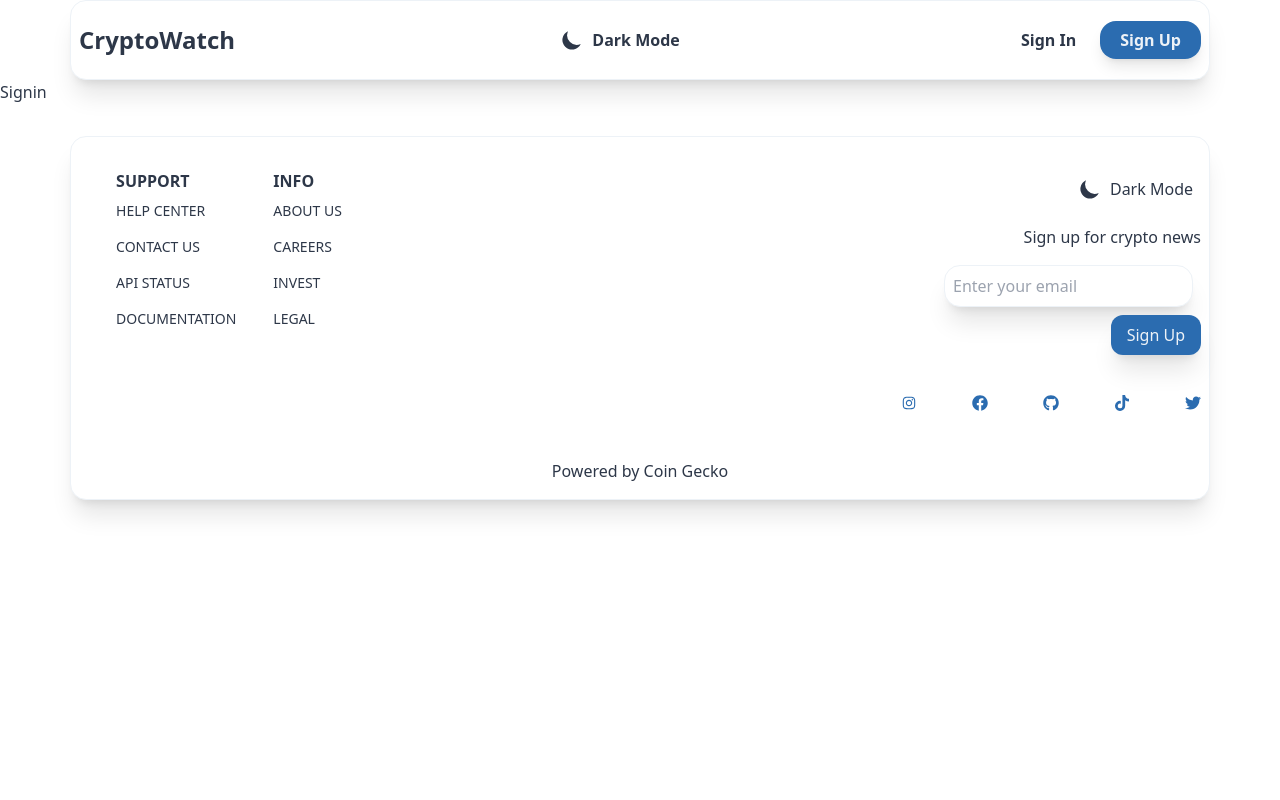
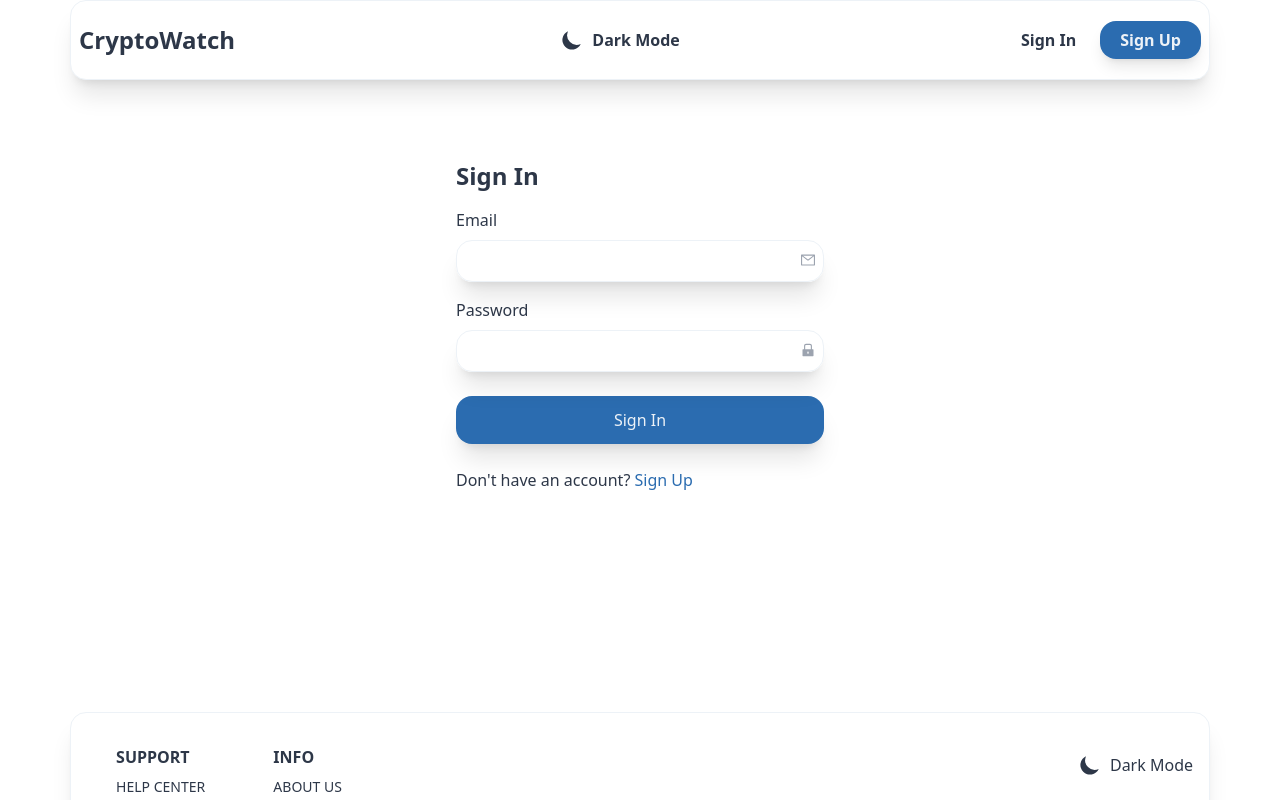
Before and after one commit to nabuhadba/CryptoWatchlist, a React (Create React App) app in the folder cryptowatch/: page /signin in a window 1280 px wide. Shown: the top 800 px of the page. Built offline with nearby package versions, Linux system fonts and the light colour scheme; no server answers.

Commit message:
Created Sign Up and Sign In pages without firebase backend yet

```diff
--- a/cryptowatch/src/routes/Signin.jsx
+++ b/cryptowatch/src/routes/Signin.jsx
@@ -1,8 +1,32 @@
 import React from 'react'
+import { AiFillLock, AiOutlineMail } from 'react-icons/ai'
+import { Link } from 'react-router-dom'
 
 const Signin = () => {
     return (
-        <div>Signin</div>
+        <div>
+            <div className='max-w-[400px] mx-auto min-h-[600px] px-4 py-20'>
+                <h1 className='text-2xl font-bold'>Sign In</h1>
+                <form>
+                    <div className='my-4'>
+                        <label>Email</label>
+                        <div className='my-2 w-full relative rounded-2xl shadow-xl'>
+                            <input className='w-full p-2 bg-primary border border-input rounded-2xl' type="email" />
+                            <AiOutlineMail className='absolute right-2 top-3 text-gray-400' />
+                        </div>
+                    </div>
+                    <div className='my-4'>
+                        <label>Password</label>
+                        <div className='my-2 w-full relative rounded-2xl shadow-xl'>
+                            <input className='w-full p-2 bg-primary border border-input rounded-2xl' type="password" />
+                            <AiFillLock className='absolute right-2 top-3 text-gray-400' />
+                        </div>
+                    </div>
+                    <button className='w-full my-2 p-3 bg-button text-btnText rounded-2xl shadow-xl '>Sign In</button>
+                </form>
+                <p className='my-4'>Don't have an account? <Link to='/signup' className='text-accent'>Sign Up</Link></p>
+            </div>
+        </div>
     )
 }
 
--- a/cryptowatch/src/routes/Signup.jsx
+++ b/cryptowatch/src/routes/Signup.jsx
@@ -1,8 +1,32 @@
 import React from 'react'
+import { AiFillLock, AiOutlineMail } from 'react-icons/ai'
+import { Link } from 'react-router-dom'
 
 const Signup = () => {
     return (
-        <div>Signup</div>
+        <div>
+            <div className='max-w-[400px] mx-auto min-h-[600px] px-4 py-20'>
+                <h1 className='text-2xl font-bold'>Sign Up</h1>
+                <form>
+                    <div className='my-4'>
+                        <label>Email</label>
+                        <div className='my-2 w-full relative rounded-2xl shadow-xl'>
+                            <input className='w-full p-2 bg-primary border border-input rounded-2xl' type="email" />
+                            <AiOutlineMail className='absolute right-2 top-3 text-gray-400' />
+                        </div>
+                    </div>
+                    <div className='my-4'>
+                        <label>Password</label>
+                        <div className='my-2 w-full relative rounded-2xl shadow-xl'>
+                            <input className='w-full p-2 bg-primary border border-input rounded-2xl' type="password" />
+                            <AiFillLock className='absolute right-2 top-3 text-gray-400' />
+                        </div>
+                    </div>
+                    <button className='w-full my-2 p-3 bg-button text-btnText rounded-2xl shadow-xl '>Sign Up</button>
+                </form>
+                <p className='my-4'>Already have an account? <Link to='/signin' className='text-accent'>Sign In</Link></p>
+            </div>
+        </div>
     )
 }
 
```
